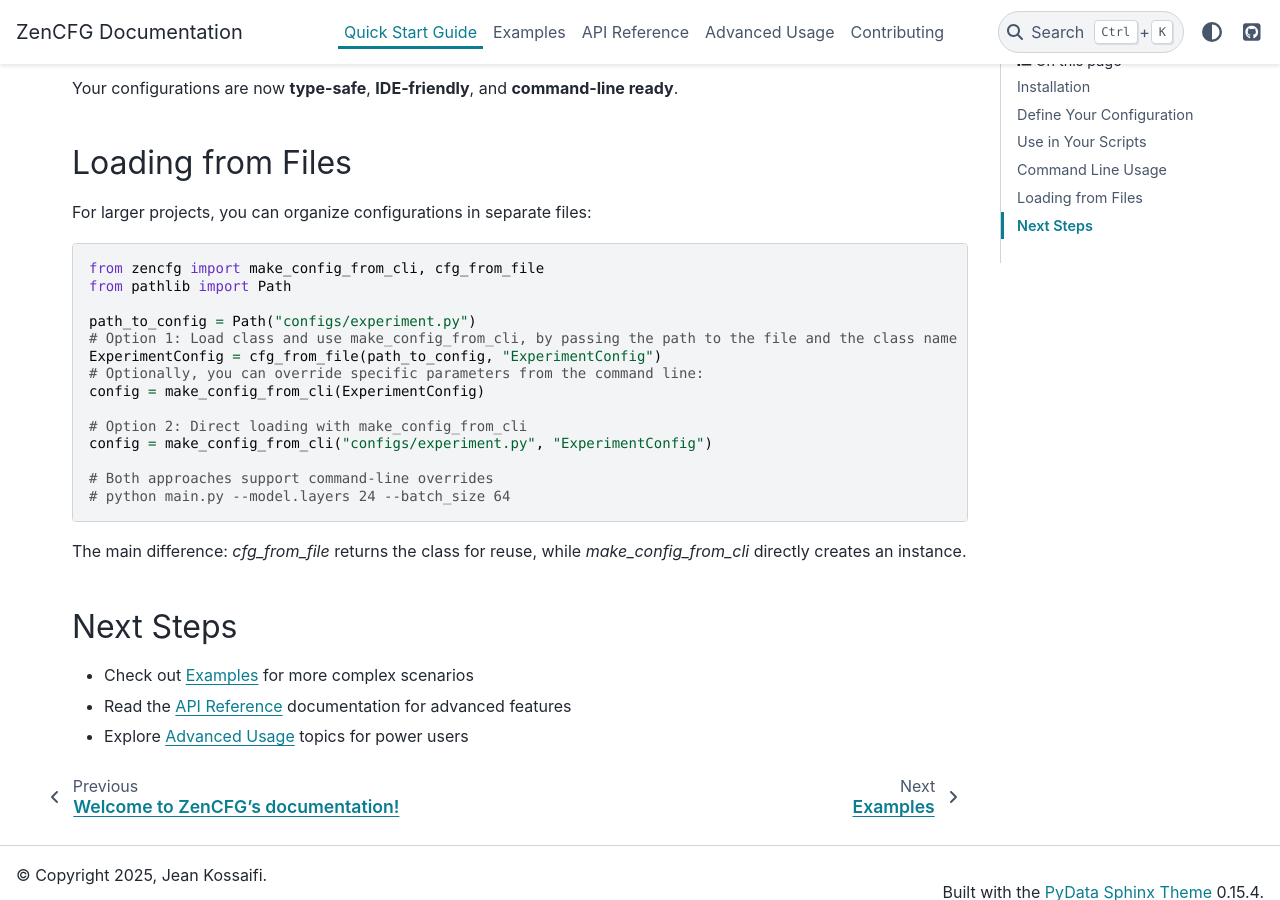
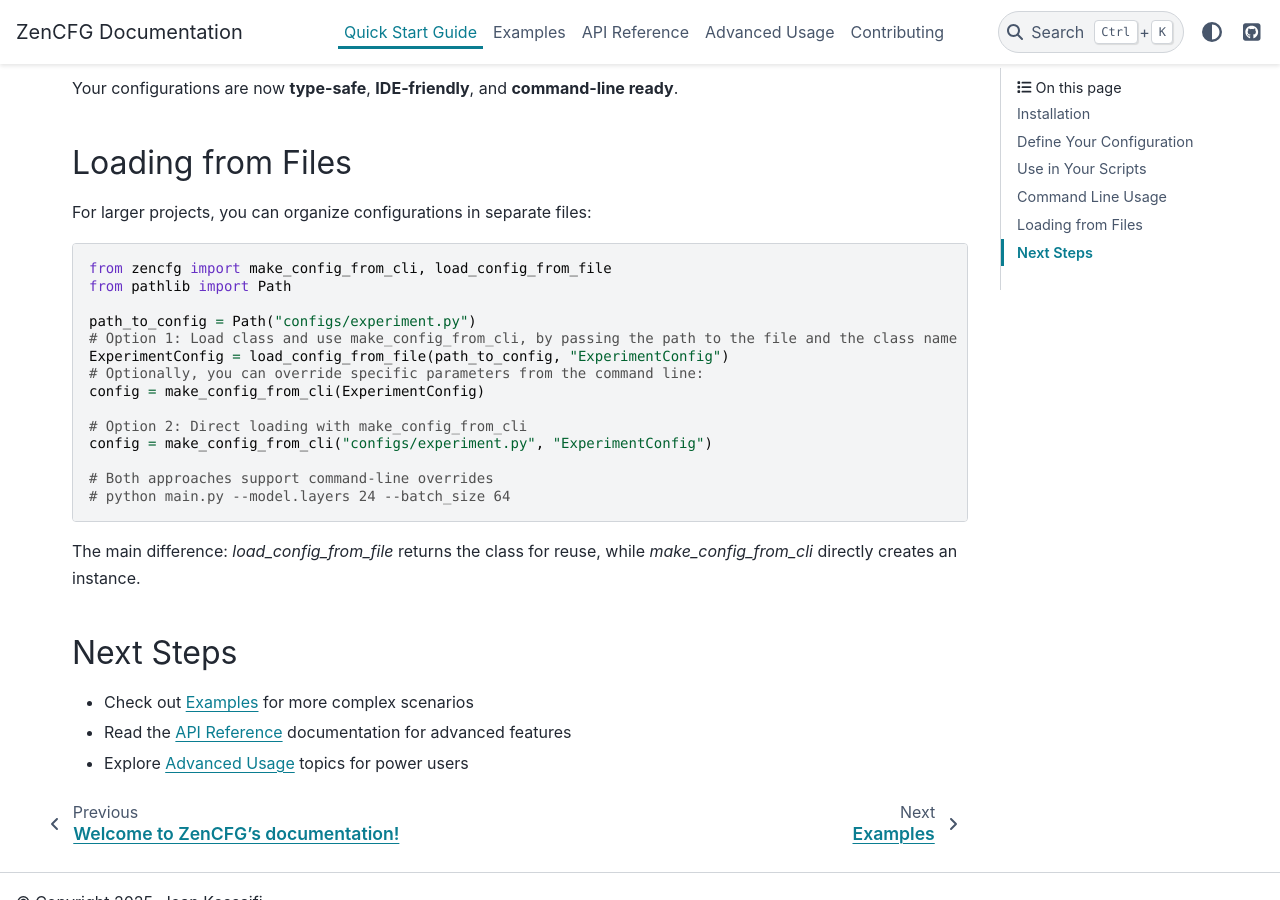
Before and after one commit to JeanKossaifi/zencfg, a Sphinx documentation site: the page built from docs/quickstart.rst, in a window 1280 px wide and 900 px high, scrolled down 2055 px. Built offline with Sphinx 7.4.7 and the PyData theme 0.15.4, drawn with Linux system fonts in a browser that asks for light colours.

```diff
--- a/docs/advanced.rst
+++ b/docs/advanced.rst
@@ -67,7 +67,7 @@ You can export your configs to different formats.
    nested_dict = config.to_dict(flatten=False)
 
    # Import from dictionary
-   new_config = cfg_from_flat_dict(ExportableConfig, flat_dict)
-   new_config_nested = cfg_from_nested_dict(ExportableConfig, nested_dict)
+   new_config = make_config_from_flat_dict(ExportableConfig, flat_dict)
+   new_config_nested = make_config_from_nested_dict(ExportableConfig, nested_dict)
 
 Note that this could be easily extended to other formats.
--- a/docs/quickstart.rst
+++ b/docs/quickstart.rst
@@ -114,12 +114,12 @@ For larger projects, you can organize configurations in separate files:
 
 .. code-block:: python
 
-   from zencfg import make_config_from_cli, cfg_from_file
+   from zencfg import make_config_from_cli, load_config_from_file
    from pathlib import Path
 
    path_to_config = Path("configs/experiment.py")
    # Option 1: Load class and use make_config_from_cli, by passing the path to the file and the class name
-   ExperimentConfig = cfg_from_file(path_to_config, "ExperimentConfig")
+   ExperimentConfig = load_config_from_file(path_to_config, "ExperimentConfig")
    # Optionally, you can override specific parameters from the command line:
    config = make_config_from_cli(ExperimentConfig)
 
@@ -129,7 +129,7 @@ For larger projects, you can organize configurations in separate files:
    # Both approaches support command-line overrides
    # python main.py --model.layers 24 --batch_size 64
 
-The main difference: `cfg_from_file` returns the class for reuse, while `make_config_from_cli` directly creates an instance.
+The main difference: `load_config_from_file` returns the class for reuse, while `make_config_from_cli` directly creates an instance.
 
 Next Steps
 ----------
--- a/src/zencfg/__init__.py
+++ b/src/zencfg/__init__.py
@@ -1,7 +1,7 @@
 from .config import ConfigBase
 from .from_commandline import make_config, make_config_from_cli
-from .from_dict import cfg_from_flat_dict, cfg_from_nested_dict
-from .from_file import cfg_from_file
+from .from_dict import make_config_from_flat_dict, make_config_from_nested_dict
+from .from_file import load_config_from_file
 from .deprecated import cfg_from_commandline
 
 __version__ = "0.3.0"
```
Also changed, not shown: docs/api.rst (+9 -9 lines), 5 other files.
